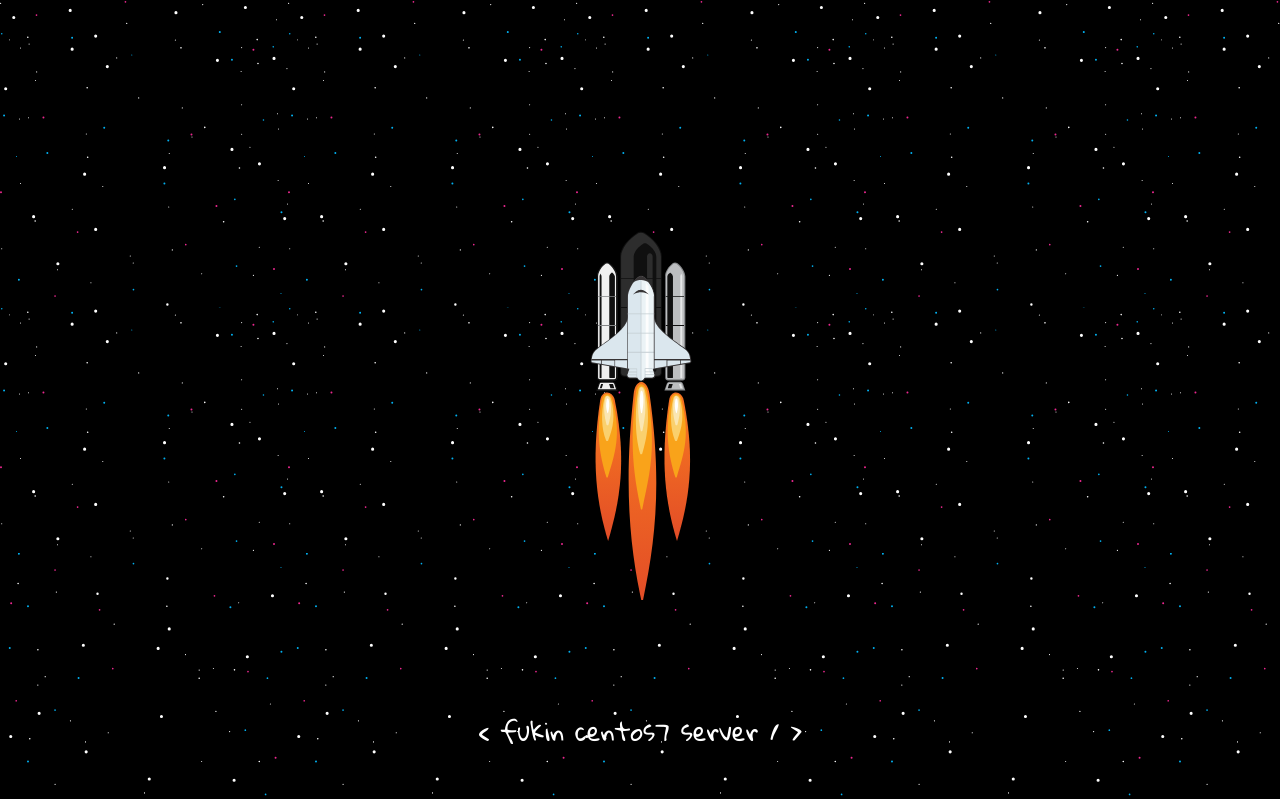
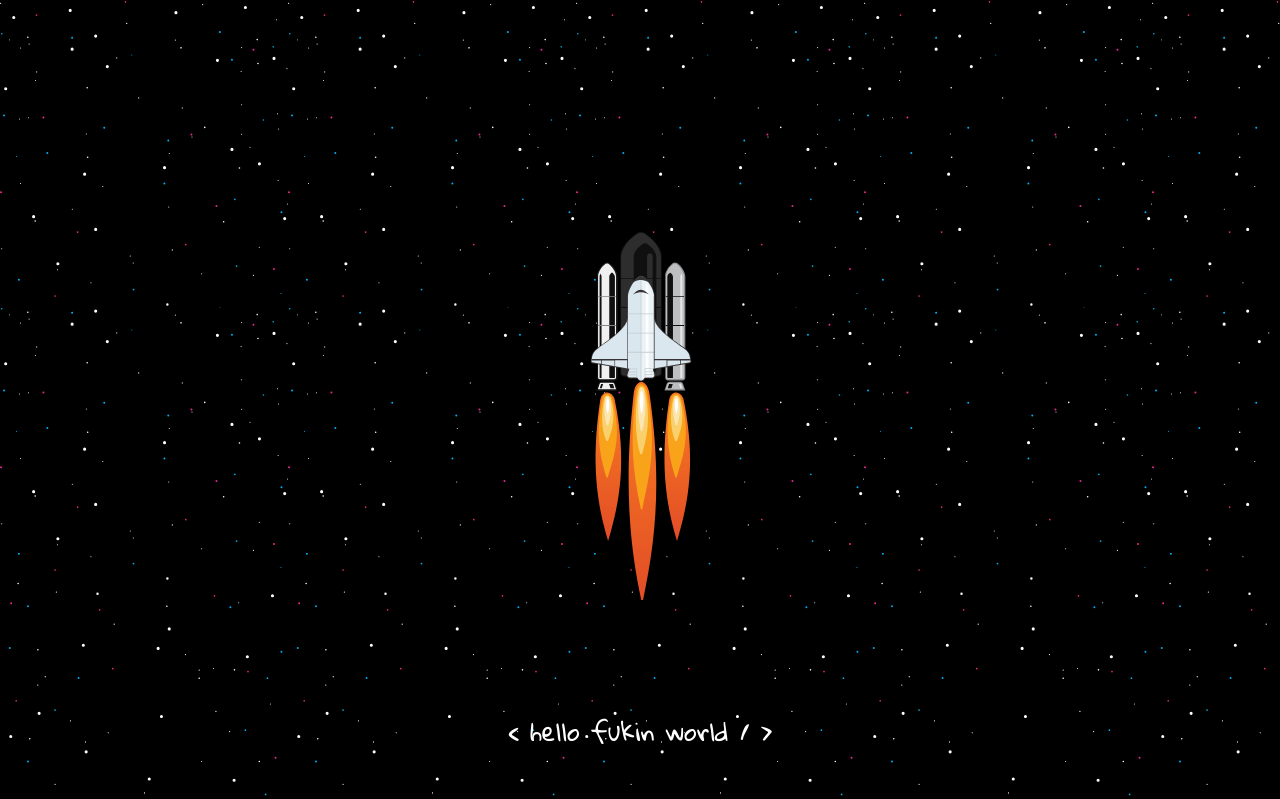
Before and after one commit to reyqueson/reyqueson.github.io, a plain HTML site: page index.html in a window 1280 px wide. Shown: the top 799 px of the page. Drawn offline with nearby package versions, Linux system fonts and the light colour scheme.

Commit message:
hello fukin world 🤘

```diff
--- a/index.html
+++ b/index.html
@@ -165,7 +165,7 @@
             <div class="sky-bg"></div>
         </div>
         <div class="fukinHead">
-                &lt; fukin centos7 server / &gt;
+                &lt; hello fukin world / &gt;
 
         </div>
 
```
